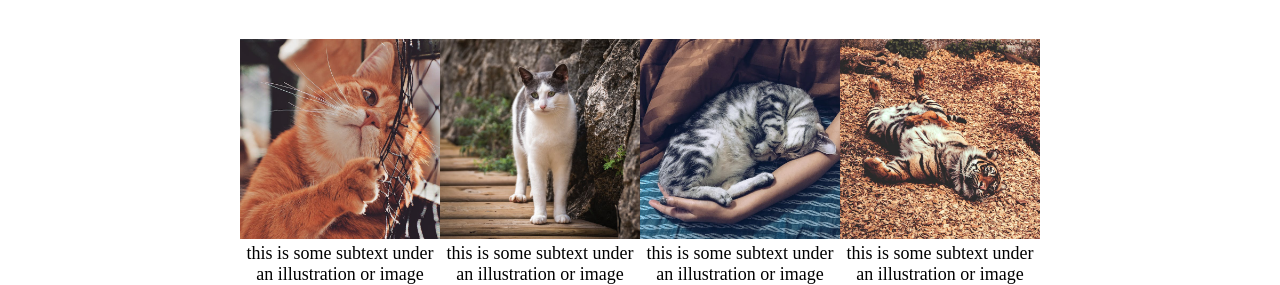
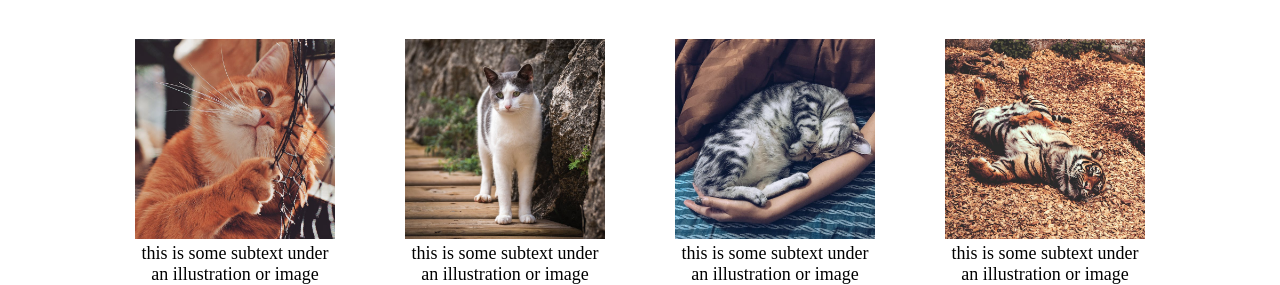
Before and after one commit to lemontae/landing-page, a plain HTML site: page index.html in a window 1280 px wide. Shown: the part 630-915 px from the top of the page. Drawn offline with Linux system fonts and the light colour scheme.

Commit message:
Add gap between section 2 info

```diff
--- a/styles.css
+++ b/styles.css
@@ -51,6 +51,7 @@ button {
 .sec2container {
     display: flex;
     justify-content: center;
+    gap: 70px;
 }
 
 .sec2title {
```
